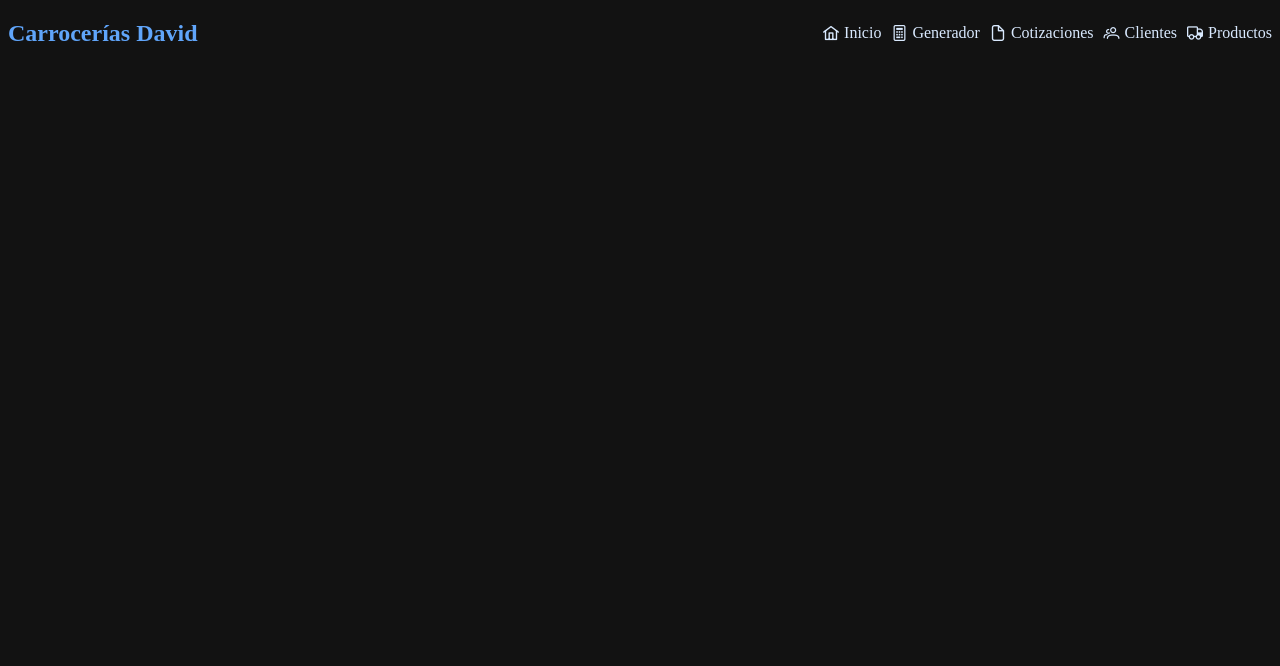
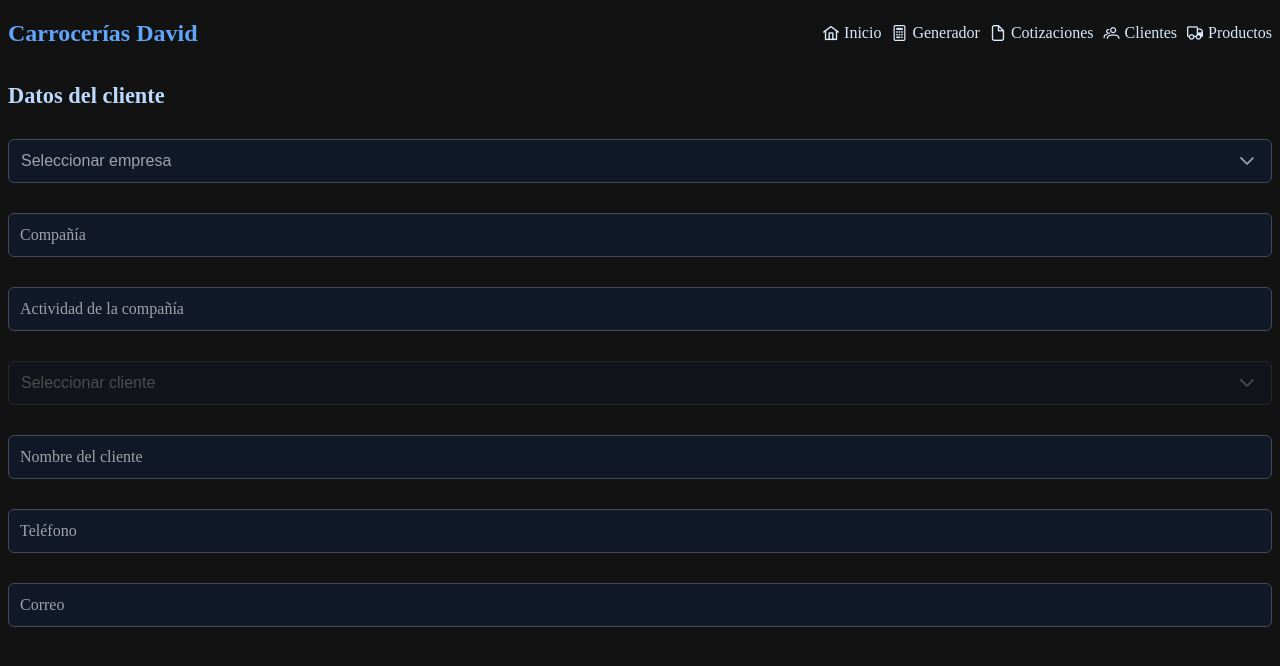
Before and after one commit to Dac099/c_portal, a Next.js app: page /generator in a window 1280 px wide. Shown: the top 666 px of the page. Built offline with nearby package versions, Linux system fonts and the light colour scheme; a web font is replaced by a local one.

Commit message:
feat: Add client data with control over change on dropdowns from Generator form

```diff
--- a/app/generator/actions/fetch-data.tsx
+++ b/app/generator/actions/fetch-data.tsx
@@ -13,6 +13,7 @@ export async function getClients(): Promise<ClientFormData[]> {
       name: 'Juan Pérez',
       email: 'juan.perez@email.com',
       phone: '555-0123',
+      companyId: '1'
     },
     {
       id: '2',
--- /dev/null
+++ b/app/generator/generator.module.css
@@ -0,0 +1,5 @@
+.section_title
+{
+  font-size: 1.4rem;
+  color: var(--primary-200);
+}
--- a/app/generator/page.tsx
+++ b/app/generator/page.tsx
@@ -1,3 +1,4 @@
+import styles from './generator.module.css';
 import Form from 'next/form';
 import {
   getClients ,
@@ -5,6 +6,7 @@ import {
   getQuoteTypes,
   getProducts
 } from './actions/fetch-data';
+import { ClientData } from '@/components/routes/generator/client_data/client-data';
 
 export default async function Page(){
   const clients = await getClients();
@@ -15,7 +17,13 @@ export default async function Page(){
   return (
     <main>
       <Form action={"#"}>
-
+        <h2 className={styles.section_title}>Datos del cliente</h2>
+        <section>
+          <ClientData
+            companies={companies}
+            clients={clients}
+          />
+        </section>
       </Form>
     </main>
   );
--- a/app/generator/types.ts
+++ b/app/generator/types.ts
@@ -3,6 +3,7 @@ export type ClientFormData = {
   name: string;
   email: string;
   phone: string;
+  companyId?: string;
 };
 
 export type CompanyFormData = {
--- /dev/null
+++ b/components/routes/generator/client_data/client-data.module.css
@@ -0,0 +1,9 @@
+.form_field
+{
+  margin-top: 30px;
+}
+/*
+.float_label
+{
+  padding-top: 5px;
+} */
--- /dev/null
+++ b/components/routes/generator/client_data/client-data.tsx
@@ -0,0 +1,182 @@
+"use client";
+import styles from "./client-data.module.css";
+import { useState, useEffect } from "react";
+import { Dropdown } from "primereact/dropdown";
+import type { CompanyFormData, ClientFormData } from "@/app/generator/types";
+import { FloatLabel } from "primereact/floatlabel";
+import { InputText } from "primereact/inputtext";
+
+type Props = {
+  companies: CompanyFormData[];
+  clients: ClientFormData[];
+};
+
+type ClientData = {
+  companyName: string | undefined;
+  clientName: string | undefined;
+  companyActivity: string | undefined;
+  clientEmail: string | undefined;
+  clientPhone: string | undefined;
+};
+
+export function ClientData({ companies, clients }: Props) {
+  const [selectedCompany, setSelectedCompany] = useState<
+    CompanyFormData | undefined
+  >(undefined);
+  const [selectedClient, setSelectedClient] = useState<
+    ClientFormData | undefined
+  >(undefined);
+  const [filteredClients, setFilteredClients] = useState<ClientFormData[]>([]);
+  const [clientData, setClientData] = useState<ClientData>({
+    companyName: undefined,
+    clientName: undefined,
+    companyActivity: undefined,
+    clientEmail: undefined,
+    clientPhone: undefined,
+  });
+
+  useEffect(() => {
+    const filteredClients = clients.filter(
+      (client) => client.companyId === selectedCompany?.id
+    );
+    setFilteredClients(filteredClients);
+
+    if (!selectedCompany) {
+      setSelectedClient(undefined);
+      setClientData({
+        companyName: undefined,
+        clientName: undefined,
+        companyActivity: undefined,
+        clientEmail: undefined,
+        clientPhone: undefined,
+      });
+    }
+  }, [clients, selectedCompany]);
+
+  return (
+    <>
+      <article className={styles.form_field}>
+        <Dropdown
+          filter
+          showClear
+          value={selectedCompany}
+          onChange={(e) => {
+            setSelectedCompany(e.value);
+            setClientData({
+              ...clientData,
+              companyName: e.value?.name || null,
+              companyActivity: e.value?.activity || null,
+            });
+          }}
+          options={companies}
+          optionLabel="name"
+          placeholder="Seleccionar empresa"
+          style={{ width: "100%" }}
+        />
+      </article>
+
+      <article className={styles.form_field}>
+        <FloatLabel>
+          <label htmlFor="client_company">Compañía</label>
+          <InputText
+            id="client_company"
+            value={clientData.companyName || ""}
+            onChange={(e) =>
+              setClientData({ ...clientData, companyName: e.target.value })
+            }
+            disabled={selectedCompany !== undefined}
+            style={{ width: "100%" }}
+          />
+        </FloatLabel>
+      </article>
+
+      <article className={styles.form_field}>
+        <FloatLabel>
+          <label htmlFor="company_activity">Actividad de la compañía</label>
+          <InputText
+            id="company_activity"
+            value={clientData.companyActivity || ""}
+            onChange={(e) =>
+              setClientData({ ...clientData, companyActivity: e.target.value })
+            }
+            disabled={selectedCompany !== undefined}
+            style={{ width: "100%" }}
+          />
+        </FloatLabel>
+      </article>
+
+      <article className={styles.form_field}>
+        <Dropdown
+          filter
+          showClear
+          value={selectedClient}
+          onChange={(e) => {
+            console.log("Selected client:", e.value);
+            setSelectedClient(e.value);
+            setClientData({
+              ...clientData,
+              clientName: e.value?.name,
+              clientEmail: e.value?.email,
+              clientPhone: e.value?.phone,
+            });
+          }}
+          options={filteredClients}
+          optionLabel="name"
+          placeholder="Seleccionar cliente"
+          style={{ width: "100%" }}
+          disabled={!selectedCompany}
+        />
+      </article>
+
+      <article className={styles.form_field}>
+        <FloatLabel>
+          <label htmlFor="client_name" className={styles.float_label}>
+            Nombre del cliente
+          </label>
+          <InputText
+            id="client_name"
+            value={clientData.clientName || ""}
+            onChange={(e) =>
+              setClientData({ ...clientData, clientName: e.target.value })
+            }
+            disabled={selectedClient !== undefined}
+            style={{ width: "100%" }}
+          />
+        </FloatLabel>
+      </article>
+
+      <article className={styles.form_field}>
+        <FloatLabel>
+          <label htmlFor="client_phone">Teléfono</label>
+          <InputText
+            id="client_phone"
+            value={clientData.clientPhone || ""}
+            onChange={(e) =>
+              setClientData({ ...clientData, clientPhone: e.target.value })
+            }
+            disabled={selectedClient !== undefined}
+            style={{ width: "100%" }}
+          />
+        </FloatLabel>
+      </article>
+
+      <article className={styles.form_field}>
+        <FloatLabel>
+          <label htmlFor="client_email">Correo</label>
+          <InputText
+            id="client_email"
+            value={clientData.clientEmail || ""}
+            onChange={(e) =>
+              setClientData({ ...clientData, clientEmail: e.target.value })
+            }
+            disabled={selectedClient !== undefined}
+            style={{ width: "100%" }}
+          />
+        </FloatLabel>
+      </article>
+
+      <input type="text" defaultValue={selectedClient?.id} readOnly hidden name='client_id'/>
+      <input type="text" defaultValue={selectedCompany?.id} readOnly hidden name='company_id'/>
+    </>
+  );
+}
```
